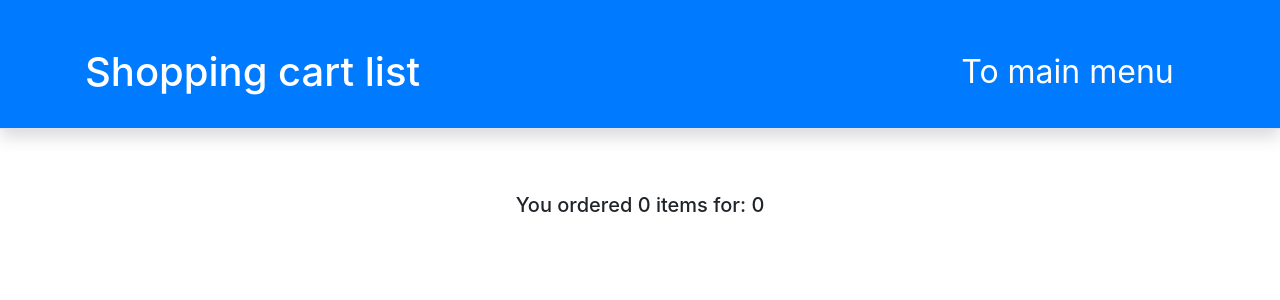
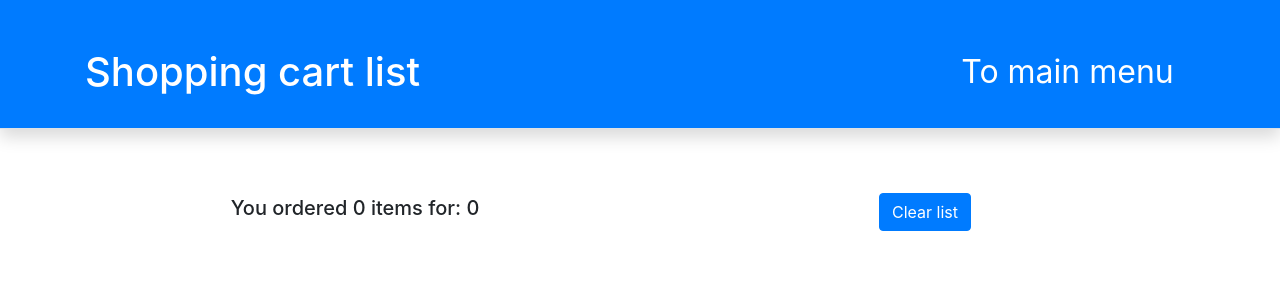
Before and after one commit to FurrGotten/ShoppingCartApp, an Angular app: page /shopping-cart in a window 1280 px wide. Shown: the top 300 px of the page. Built offline with nearby package versions, Linux system fonts and the light colour scheme.

Commit message:
removal change

```diff
--- a/src/app/goods-list/goods-list.component.ts
+++ b/src/app/goods-list/goods-list.component.ts
@@ -21,6 +21,7 @@ export class GoodsListComponent implements OnInit {
   }
 
   ngOnInit() {
+    this.shoppingCart.updateEmpty();
   }
 
 }
--- a/src/app/shopping-cart.service.ts
+++ b/src/app/shopping-cart.service.ts
@@ -22,6 +22,12 @@ export class ShoppingCartService {
 
   getCart(): CartItem[] {
     return this.cart;
+  }
+
+  empty() {
+    length = this.cart.length;
+    this.cart.splice(0, length);
+    this.saveToStorage();
   }
 
   private findGoodIndex(goodId: number): number {
@@ -59,11 +65,6 @@ export class ShoppingCartService {
     return goodIdx !== -1;
   }
 
-  empty() {
-    this.cart = [];
-    this.saveToStorage();
-  }
-
   getOrderSum(): number {
     let sum = 0;
     for (const cartItem of this.cart) {
@@ -80,11 +81,19 @@ export class ShoppingCartService {
     return sum;
   }
 
+  updateEmpty() {
+    for (let i = 0; i < this.cart.length; i++) {
+      if (this.cart[i].quantity === 0) {
+        this.cart.splice(i, 1);
+      }
+    }
+  }
+
   private saveToStorage() {
       const cartString = JSON.stringify(this.cart);
       localStorage.setItem(STORAGE_KEY, cartString);
   }
-  private loadFromStorage(){
+  private loadFromStorage() {
     const cartString = localStorage.getItem(STORAGE_KEY);
     this.cart = JSON.parse(cartString) || [];
   }
--- a/src/app/shopping-cart/shopping-cart.component.html
+++ b/src/app/shopping-cart/shopping-cart.component.html
@@ -2,7 +2,8 @@
   <div class="container">
     <div class="row">
       <div class="col-md-9 col-sm-6 mt-5"><h1 class="">Shopping cart list</h1></div>
-      <div class="col-md-3 col-sm-6 text-center mt-5"><a class="backToMenu text-white" routerLink="/">To main menu</a></div>
+      <div class="col-md-3 col-sm-6 text-center mt-5"><a (click)="shoppingCart.updateEmpty()" class="backToMenu text-white" routerLink="/">To main
+        menu</a></div>
     </div>
   </div>
 </div>
@@ -19,7 +20,9 @@
       </div>
     </div>
   </div>
-  <div class="row">
-    <div class="col-12 text-center mt-5 mb-5"><h5 class="">You ordered {{shoppingCart.getOrderQuantity()}} items for: {{shoppingCart.getOrderSum()}}</h5></div>
+  <div class="row text-center  mt-5 mb-5 align-items-center">
+    <div class="col-6 text-center"><h5 class="">You ordered {{shoppingCart.getOrderQuantity()}} items
+      for: {{shoppingCart.getOrderSum()}}</h5></div>
+    <div class="col-6"><button type="button" (click)="shoppingCart.empty()" class="btn btn-primary">Clear list</button></div>
   </div>
 </div>
```
